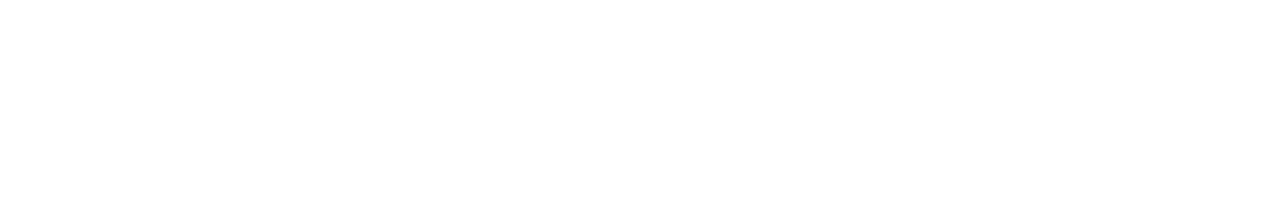
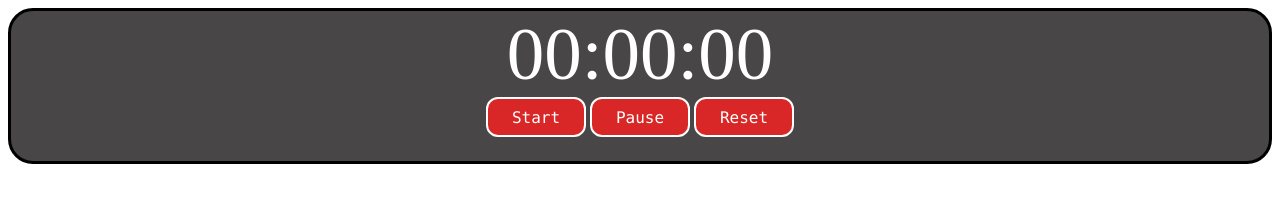
Before and after one commit to tonylehuynh/js-learning-stopwatchapp, a plain HTML site: page index.html in a window 1280 px wide. Drawn offline with Linux system fonts and the light colour scheme.

Commit message:
html and css styling complete

```diff
--- a/index.html
+++ b/index.html
@@ -8,6 +8,13 @@
 	<link rel="stylesheet" href="style.css">
 </head>
 <body>
+	<div id="timeContainer">
+		<div id="timeDisplay">00:00:00</div>
+		<button id="startButton" class="timerButtons">Start</button>
+		<button id="pauseButton" class="timerButtons">Pause</button>
+		<button id="resetButton" class="timerButtons">Reset</button>
+	</div>
+	<script src="index.js"></script>
 
 </body>
 </html>
--- a/style.css
+++ b/style.css
@@ -0,0 +1,24 @@
+.timerButtons{
+	width: 100px;
+	height: 40px;
+	border: 2px solid;
+	border-radius: 12px;
+	background-color: #d92727;
+	color: white;
+	cursor: pointer;
+	font-family: consolas, monospace;
+	font-size: 16px;
+}
+
+#timeDisplay{
+	font-size: 75px;
+	color: white;
+}
+
+#timeContainer{
+	text-align: center;
+	border: 3px solid;
+	border-radius: 25px;
+	background-color: #484646;
+	padding-bottom: 24px;
+}
```
